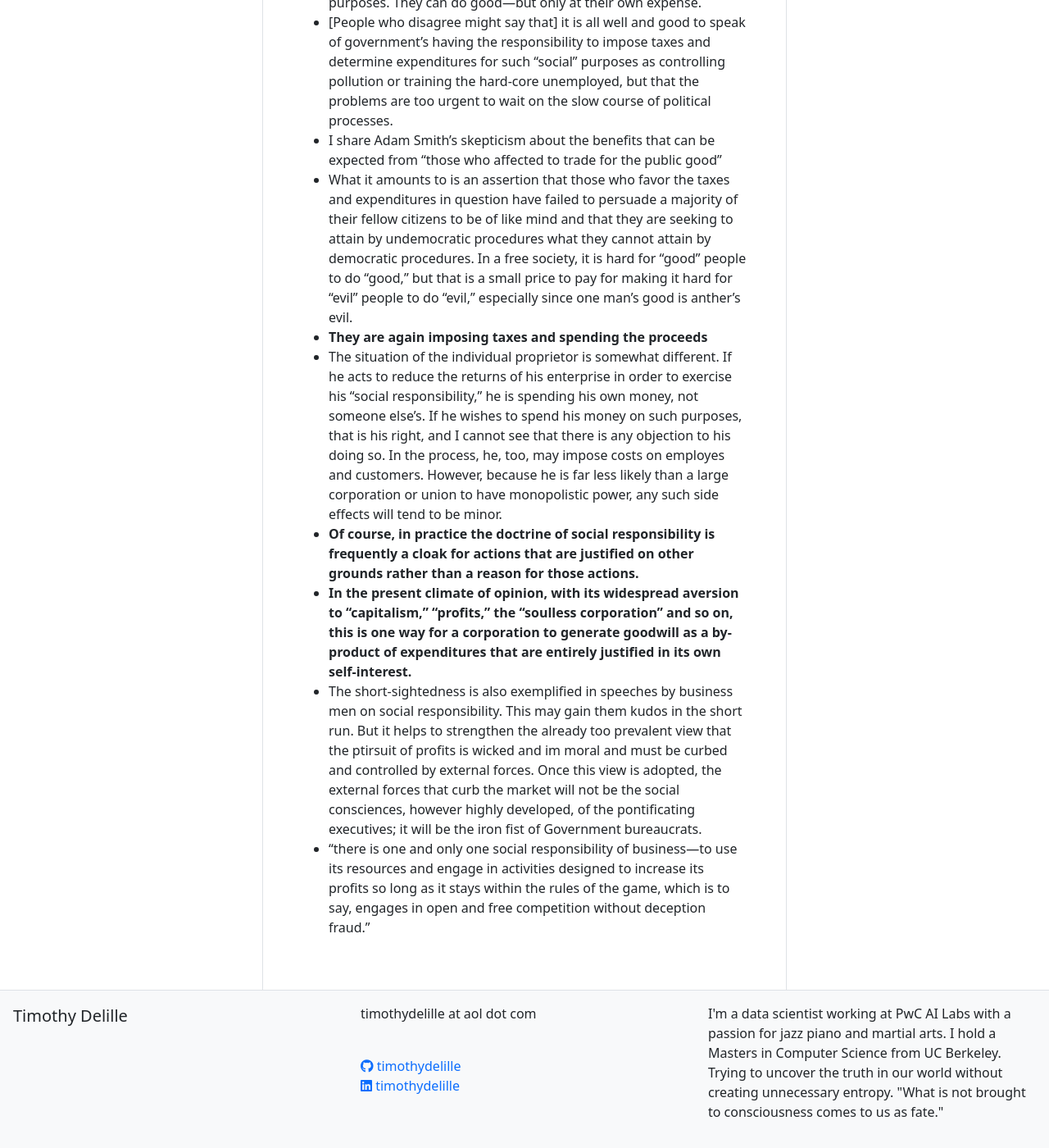
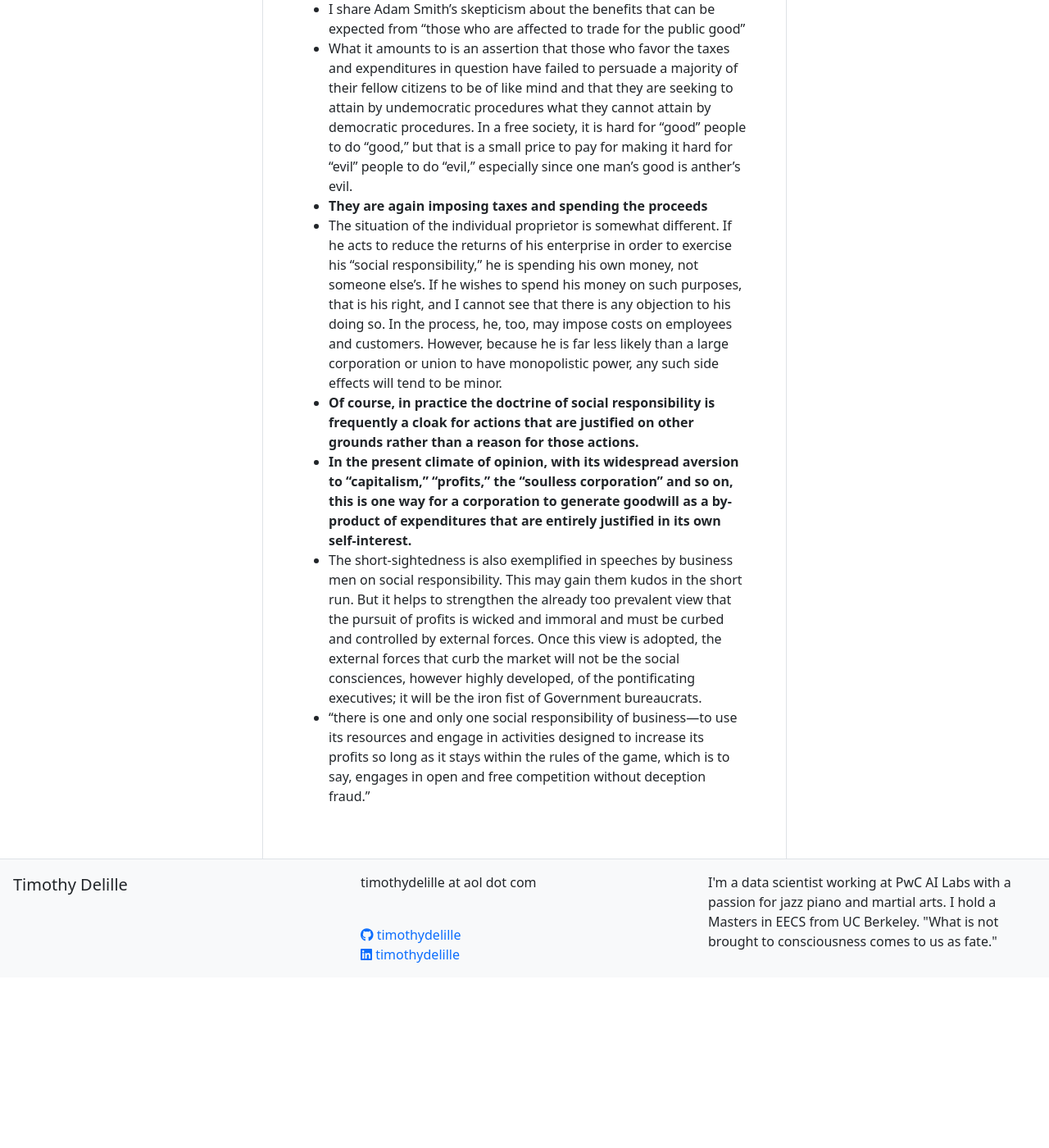
Before and after one commit to TimothyDelille/timothydelille.github.io, a Jekyll site: the page built from _content/the_social_responsibility_of_business_is_to_increase_its_profits_Friedman_1970.md, in a window 1280 px wide and 1400 px high, scrolled down 1594 px. Shown: the whole window at 82% size. Built offline with Jekyll 4.4.1, drawn with Linux system fonts in a browser that asks for light colours; nearby versions of some CDN libraries; after the commit the page ends 2786 px from its top, so only the background shows below that; some of the changed text lies outside the part shown.

Commit message:
fixed typo

```diff
--- a/_config.yml
+++ b/_config.yml
@@ -22,8 +22,7 @@ title: "Timothy Delille"
 email: "timothydelille at aol dot com"
 description: >- # this means to ignore newlines until "baseurl:"
   I'm a data scientist working at PwC AI Labs with a passion for jazz piano and martial arts.
-  I hold a Masters in Computer Science from UC Berkeley.
-  Trying to uncover the truth in our world without creating unnecessary entropy.
+  I hold a Masters in EECS from UC Berkeley.
   "What is not brought to consciousness comes to us as fate."
 baseurl: "" # the subpath of your site, e.g. /blog
 url: "https://timothydelille.github.io" # the base hostname & protocol for your site, e.g. http://example.com
--- a/_content/the_social_responsibility_of_business_is_to_increase_its_profits_Friedman_1970.md
+++ b/_content/the_social_responsibility_of_business_is_to_increase_its_profits_Friedman_1970.md
@@ -1,17 +1,16 @@
 ---
-title: A Friedman doctrine - The Social Responsibility Of Business Is to Increase Its Profits
+title: A Friedman Doctrine - The Social Responsibility Of Business Is to Increase Its Profits
 layout: post
 tag: Economics
+author: Milton Friedman, 1977 (New York Times)
 ---
-
-# A Friedman doctrine: The Social Responsibility Of Business Is to Increase Its Profits
 
 A few quotes:
 
 * What does it mean to say that the corporate executive has a “social responsibility” in his capacity as businessman? If this statement is not pure rhetoric, it must mean that he is to act in some way that is not in the interest of his employers.
 * The corporate executive would be spending someone else's money for a general social interest. Insofar as his actions in accord with his “social responsibility” reduce returns to stock holders, he is spending their money. Insofar as his actions raise the price to customers, he is spending the customers’ money. Insofar as his actions lower the wages of some employes, he is spending their money.
 * Here the businessman-self‐selected or appointed directly or indirectly by stockholders—is to be simultaneously legislator, executive and jurist.
-* The whole justification for permitting the corporate executive to be selected by the stockholders is that the executive is an agent serving the interests of his principal. This justification disappears when the corporate executive imposes taxes and spends the proceeds for “social” purposes. He becomes in effect a public employe, a civil servant, even though he remains in name an employe of private enterprise.
+* The whole justification for permitting the corporate executive to be selected by the stockholders is that the executive is an agent serving the interests of his principal. This justification disappears when the corporate executive imposes taxes and spends the proceeds for “social” purposes. He becomes in effect a public employee, a civil servant, even though he remains in name an employee of private enterprise.
 On grounds of political principle, it is intolerable that such civil servants—insofar as their actions in the name of social responsibility are real and not just window‐dressing—should be selected as they are now. If they are to be civil servants, then they must be selected through a political process.
 <br>
 * On the grounds of consequences, can the corporate executive in fact discharge his alleged “social responsibilities"?
@@ -20,12 +19,12 @@ how much cost is he justified in imposing on his stockholders, customers and emp
 * The difficulty of exercising “social responsibility” illustrates, of course, the great virtue of private competitive enterprise — it forces people to be responsible for their own actions and makes it difficult for them to “exploit” other people for either selfish or unselfish purposes. They can do good—but only at their own expense.
 <br>
 * [People who disagree might say that] it is all well and good to speak of government's having the responsibility to impose taxes and determine expenditures for such “social” purposes as controlling pollution or training the hard‐core unemployed, but that the problems are too urgent to wait on the slow course of political processes.
-* I share Adam Smith's skepticism about the benefits that can be expected from “those who affected to trade for the public good”
+* I share Adam Smith's skepticism about the benefits that can be expected from “those who are affected to trade for the public good”
 * What it amounts to is an assertion that those who favor the taxes and expenditures in question have failed to persuade a majority of their fellow citizens to be of like mind and that they are seeking to attain by undemocratic procedures what they cannot attain by democratic procedures. In a free society, it is hard for “good” people to do “good,” but that is a small price to pay for making it hard for “evil” people to do “evil,” especially since one man's good is anther's evil.
 <br>
 * **They are again imposing taxes and spending the proceeds**
-* The situation of the individual proprietor is somewhat different. If he acts to reduce the returns of his enterprise in order to exercise his “social responsibility,” he is spending his own money, not someone else's. If he wishes to spend his money on such purposes, that is his right, and I cannot see that there is any objection to his doing so. In the process, he, too, may impose costs on employes and customers. However, because he is far less likely than a large corporation or union to have monopolistic power, any such side effects will tend to be minor.
+* The situation of the individual proprietor is somewhat different. If he acts to reduce the returns of his enterprise in order to exercise his “social responsibility,” he is spending his own money, not someone else's. If he wishes to spend his money on such purposes, that is his right, and I cannot see that there is any objection to his doing so. In the process, he, too, may impose costs on employees and customers. However, because he is far less likely than a large corporation or union to have monopolistic power, any such side effects will tend to be minor.
 * **Of course, in practice the doctrine of social responsibility is frequently a cloak for actions that are justified on other grounds rather than a reason for those actions.**
 * **In the present climate of opinion, with its widespread aversion to “capitalism,” “profits,” the “soulless corporation” and so on, this is one way for a corporation to generate goodwill as a by‐product of expenditures that are entirely justified in its own self‐interest.**
-* The short‐sightedness is also exemplified in speeches by business men on social responsibility. This may gain them kudos in the short run. But it helps to strengthen the already too prevalent view that the ptirsuit of profits is wicked and im moral and must be curbed and controlled by external forces. Once this view is adopted, the external forces that curb the market will not be the social consciences, however highly developed, of the pontificating executives; it will be the iron fist of Government bureaucrats.
+* The short‐sightedness is also exemplified in speeches by business men on social responsibility. This may gain them kudos in the short run. But it helps to strengthen the already too prevalent view that the pursuit of profits is wicked and immoral and must be curbed and controlled by external forces. Once this view is adopted, the external forces that curb the market will not be the social consciences, however highly developed, of the pontificating executives; it will be the iron fist of Government bureaucrats.
 * “there is one and only one social responsibility of business—to use its resources and engage in activities designed to increase its profits so long as it stays within the rules of the game, which is to say, engages in open and free competition without deception fraud.”
```
Also changed, not shown: _content/manifold_hypothesis.md (+2 -2 lines), _content/stanford_cs329s_machine_learning_systems_design.md (+32 -0 lines).
